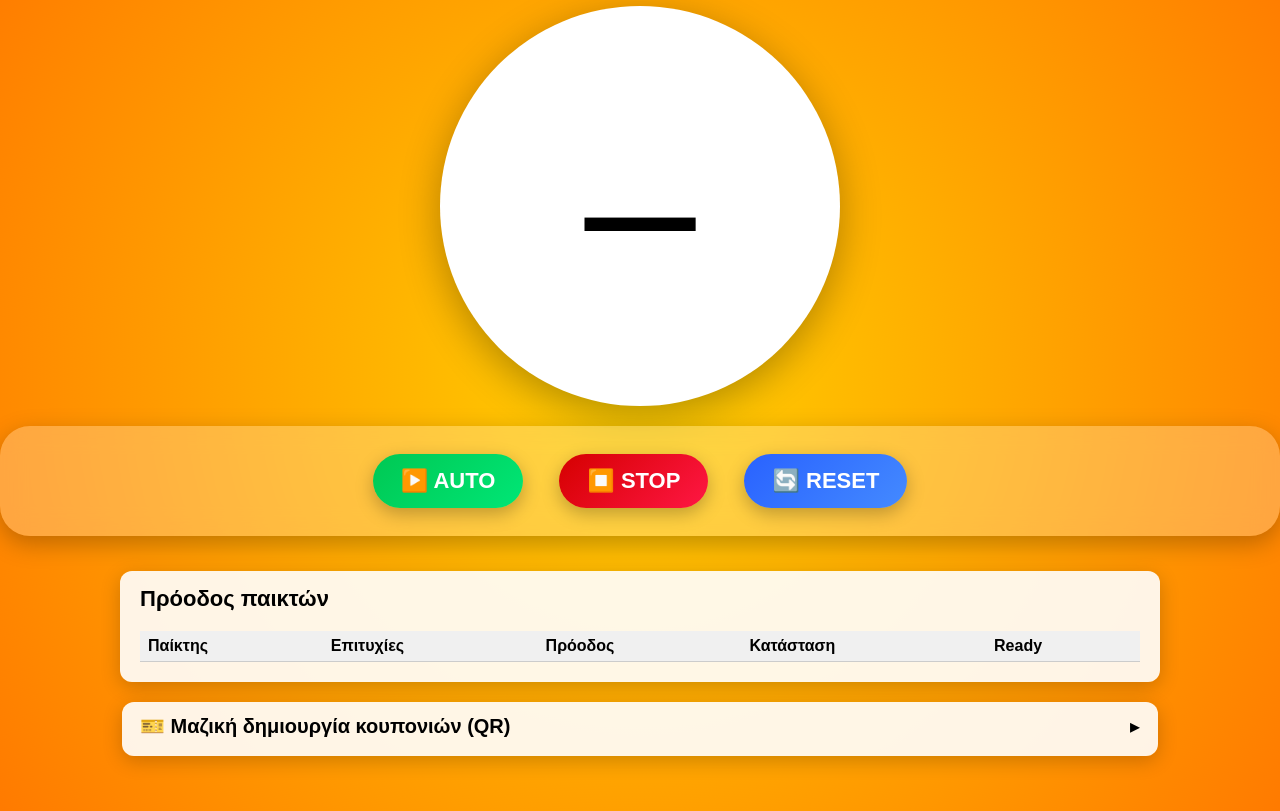
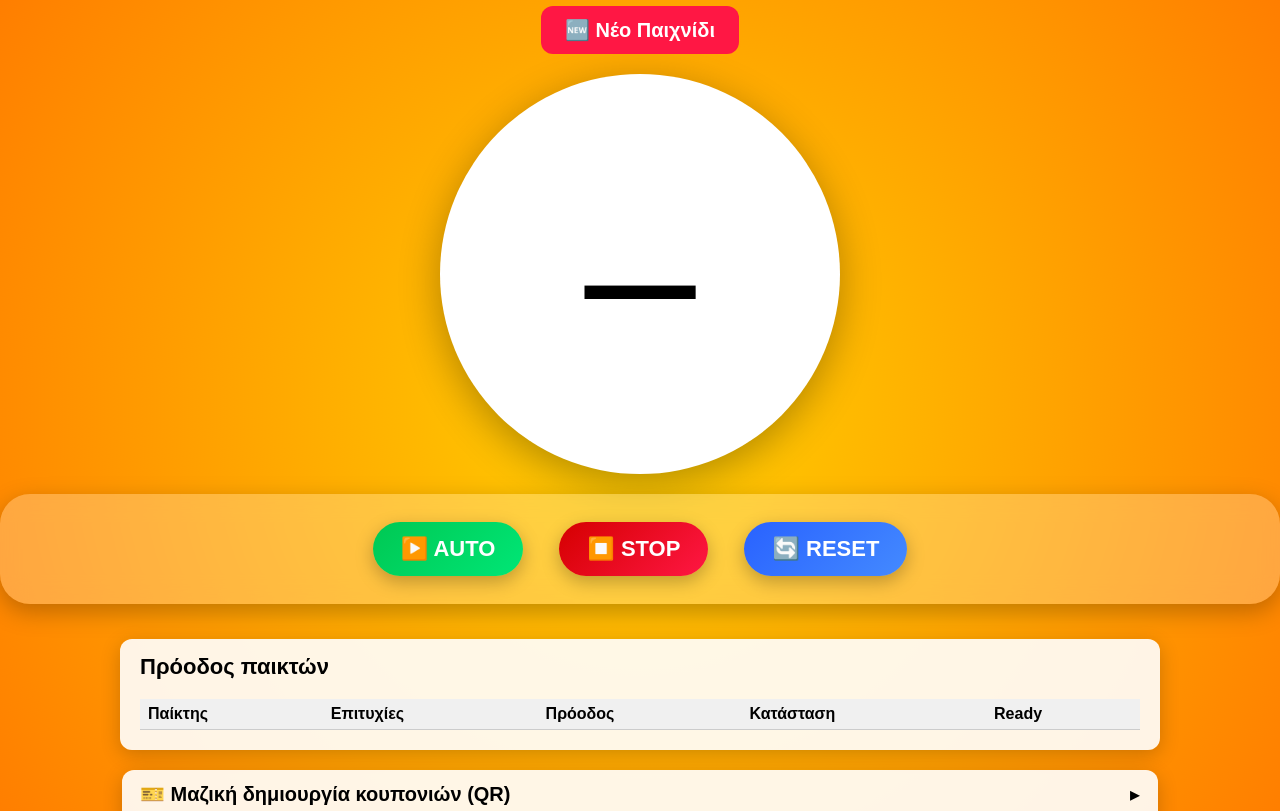
Before and after one commit to knitman/bingoTV, a website: page public/index.html in a window 1280 px wide. Shown: the part 67-878 px from the top of the page. Drawn offline with Linux system fonts and the light colour scheme.

Commit message:
Update index.html

```diff
--- a/public/index.html
+++ b/public/index.html
@@ -431,6 +431,14 @@ audio { display:none; }
 
 <h1>BINGO ΚΛΗΡΩΣΗ</h1>
 
+<div style="margin:20px;">
+  <button onclick="newGame()"
+          style="padding:12px 24px;font-size:20px;border:none;border-radius:12px;
+                 background:#ff1744;color:white;font-weight:bold;cursor:pointer;">
+    🆕 Νέο Παιχνίδι
+  </button>
+</div>
+
 <div id="number">–</div>
 
 <!-- Ήχοι -->
@@ -627,7 +635,27 @@ function stopAuto(){
     auto = null;
   }
 }
+async function newGame(){
+  if (!confirm("Θέλεις σίγουρα να ξεκινήσεις ΝΕΟ ΠΑΙΧΝΙΔΙ; Όλα θα χαθούν.")) return;
 
+  const res = await fetch("/api/newgame", { method: "POST" });
+  const data = await res.json();
+
+  if (data.ok) {
+    numbersCleared();
+    renderPlayers([]);
+    stopAuto();
+    stopCountdown(true);
+
+    document.getElementById("qrGrid").innerHTML = "";
+    document.getElementById("namesInput").value = "";
+    document.getElementById("qrInfo").textContent = "";
+
+    expectedPlayersCount = 0;
+
+    alert("Ξεκίνησε νέο παιχνίδι!");
+  }
+}
 /* ===== RESET ===== */
 function resetGame(){
   fetch("/api/reset", { method: "POST" });
@@ -858,4 +886,5 @@ function stopCountdown(forceHide){
 </script>
 
 </body>
+
 </html>
```
